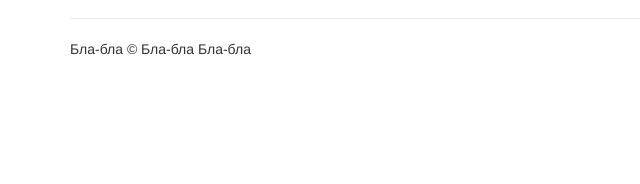
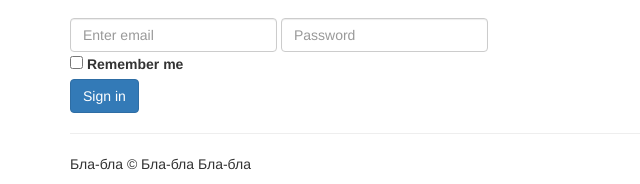
Before and after one commit to UsMax97/project2, a plain HTML site: page project2/index.html in a window 1280 px wide. Shown: the part 1829-2013 px from the top of the page, without its empty margins (0-640 px from the left). Before the commit the page ends 1898 px from the top, so only its background shows below. Drawn offline with nearby package versions, Linux system fonts and the light colour scheme.

Commit message:
Add files via upload

```diff
--- a/project2/index.html
+++ b/project2/index.html
@@ -338,6 +338,24 @@
                   <iframe class="embed-responsive-item"  src="https://www.youtube.com/embed/GdHYj1q-D4U" frameborder="0" allowfullscreen></iframe>
                 </div>
 
+<br>
+<form class="form-inline">
+  <div class="form-group">
+    <label class="sr-only" for="exampleInputEmail3">Email address</label>
+    <input type="email" class="form-control" id="exampleInputEmail3" placeholder="Enter email">
+  </div>
+  <div class="form-group">
+    <label class="sr-only" for="exampleInputPassword3">Password</label>
+    <input type="password" class="form-control" id="exampleInputPassword3" placeholder="Password">
+  </div>
+  <div class="form-check">
+    <label class="form-check-label">
+      <input class="form-check-input" type="checkbox"> Remember me
+    </label>
+  </div>
+  <button type="submit" class="btn btn-primary">Sign in</button>
+</form>
+
     <hr>
 
 
@@ -351,6 +369,8 @@
     </footer>
 </div>
 
+
+
 <script src="https://ajax.googleapis.com/ajax/libs/jquery/1.11.1/jquery.min.js"></script>
 <script src="https://maxcdn.bootstrapcdn.com/bootstrap/3.3.6/js/bootstrap.min.js"></script>
 </body>
```
